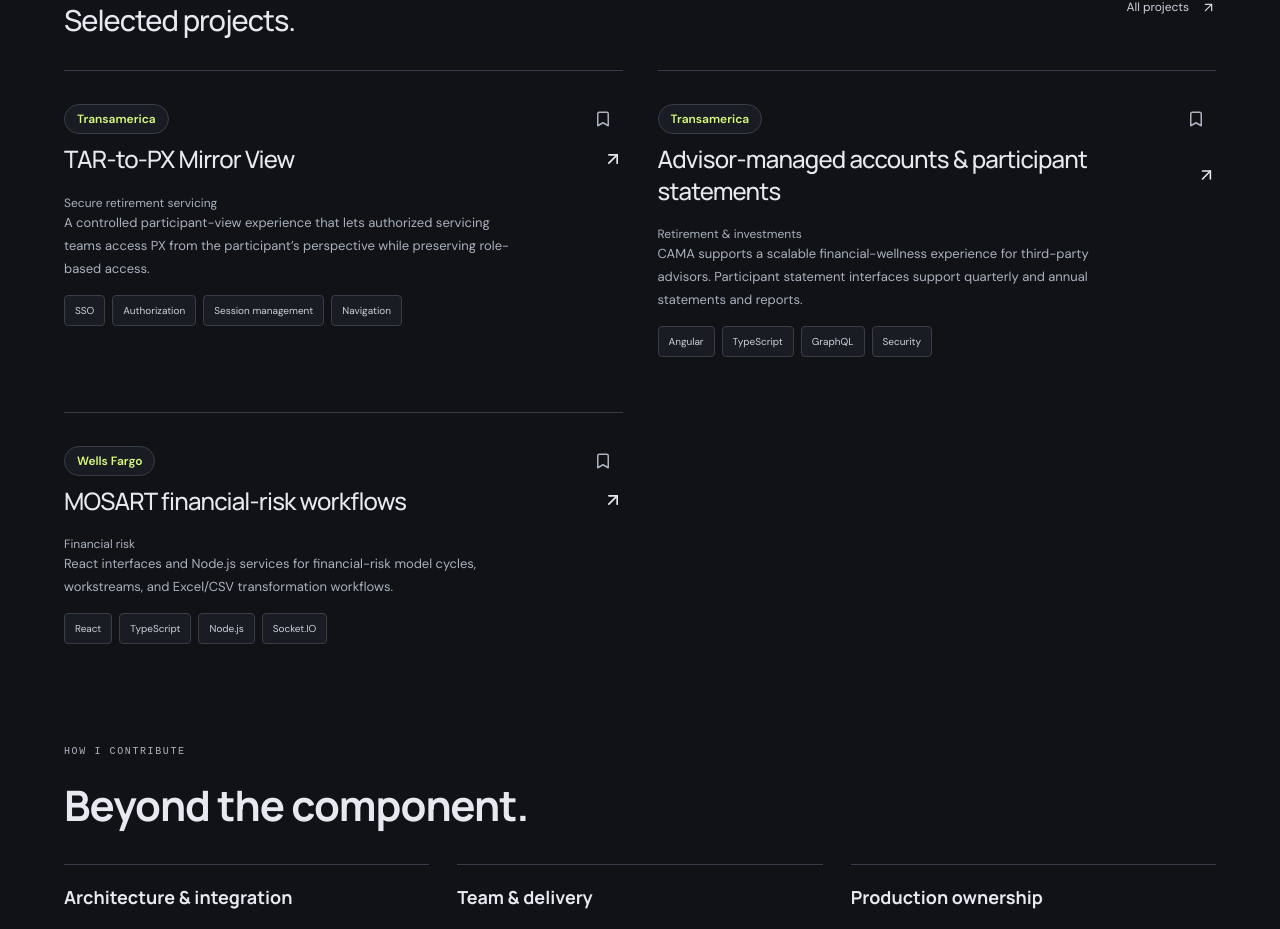
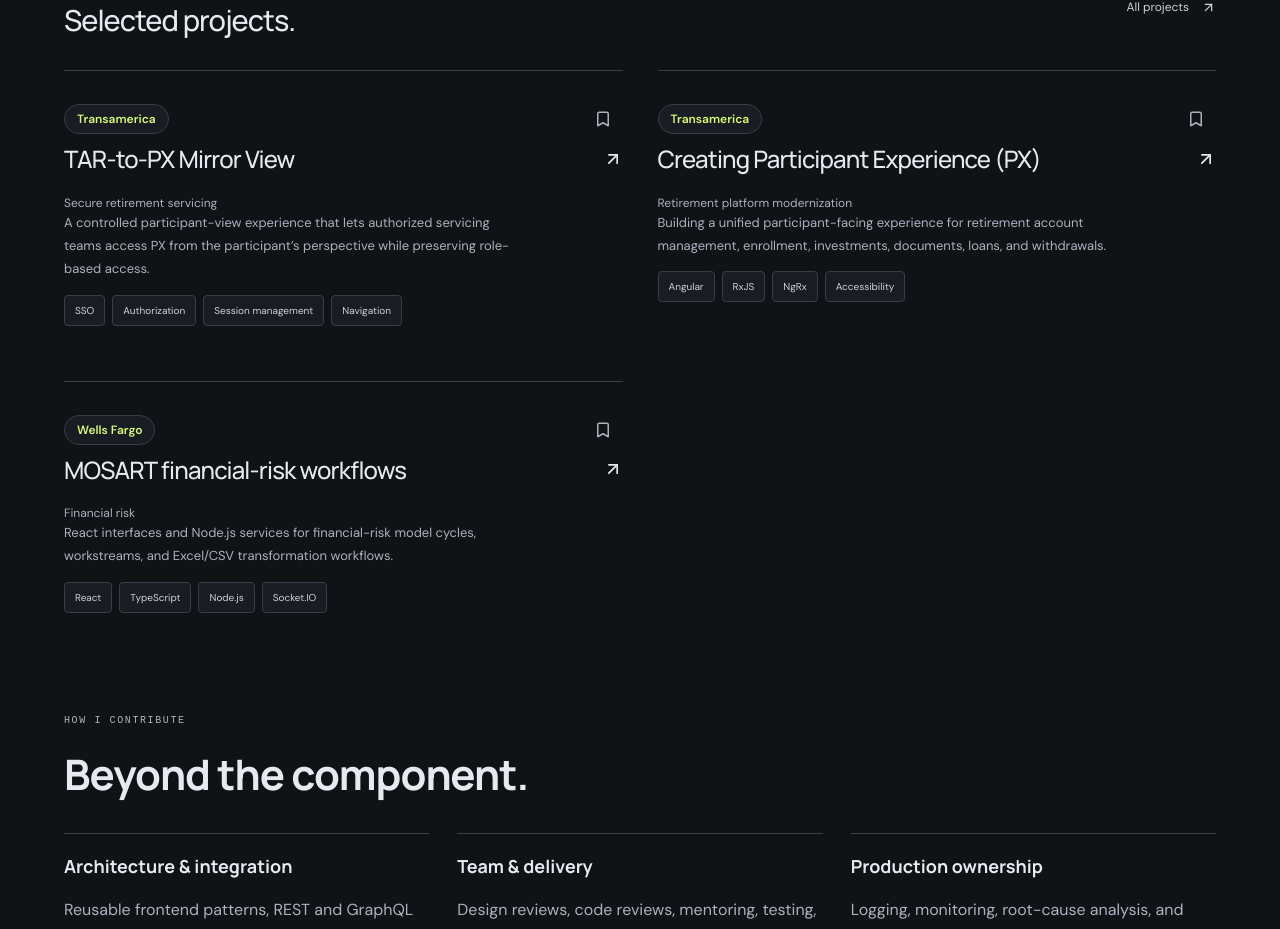
Before and after one commit to roshanrajani/roshan-career-dashboard, a React (Vite) app: page / in a window 1280 px wide. Shown: the part 3319-4248 px from the top of the page. Built offline with nearby package versions, Linux system fonts and the light colour scheme.

Commit message:
Feature Participant Experience project

```diff
--- a/src/data.ts
+++ b/src/data.ts
@@ -11,7 +11,7 @@ export const projects = [
  {id:'svs-modernization',name:'Stable Value Solutions modernization',client:'Transamerica',category:'Legacy modernization',description:'Modernizing retirement investment batch processes from legacy VBScript to Java 17 and PowerShell, with scheduling, integrations, and deployment support.',tags:['Java 17','PowerShell','Control-M','CI/CD'],theme:'mint',focus:['Worked on converting legacy batch jobs and validating their behavior during the transition.','Supported database integrations and Control-M scheduling for investment operations.','Contributed to on-premises CI/CD, security-scanning onboarding, and application monitoring setup.','Coordinated testing and release preparation across engineering teams.'],context:'March 2025–Present · Goal: improve maintainability and reduce reliance on legacy batch technologies.'},
  {id:'tar-px-mirror',name:'TAR-to-PX Mirror View',client:'Transamerica',category:'Secure retirement servicing',description:'A controlled participant-view experience that lets authorized servicing teams access PX from the participant’s perspective while preserving role-based access.',tags:['SSO','Authorization','Session management','Navigation'],theme:'mint',focus:['Integrated identity management and single sign-on for authorized servicing users.','Worked on role-specific participant-view access and navigation filtering.','Handled session continuity and cross-application navigation between legacy servicing tools and PX.','Contributed to TAR UI optimization and the secure PX jump experience.'],context:'2025–2026 · Goal: connect internal servicing workflows with the modern participant platform.'},
  {id:'release-engineering',name:'Release engineering & platform operations',client:'Transamerica',category:'Production delivery',description:'Release preparation and deployment support for retirement applications, covering CI/CD, database changes, and production readiness.',tags:['CI/CD','Release planning','Monitoring'],theme:'mint',focus:['Supported pipeline configuration and coordinated environment and database changes.','Contributed to testing, production readiness, and release validation.','Worked across application and infrastructure teams to prepare deployments and investigate operational issues.'],context:'Supporting work across retirement-platform releases and modernization initiatives.'},
- {id:'retirement',name:'Advisor-managed accounts & participant statements',client:'Transamerica',category:'Retirement & investments',description:'CAMA supports a scalable financial-wellness experience for third-party advisors. Participant statement interfaces support quarterly and annual statements and reports.',tags:['Angular','TypeScript','GraphQL','Security'],theme:'mint',focus:['Designed reusable accessible components, shared services, complex forms, and state-management patterns.','Shaped REST and GraphQL contracts with backend teams; contributed to Spring Boot service layers and Redis-backed BFF services.','Integrated Drupal-managed content and Chart.js financial visualizations; used DynamoDB feature flags and Kibana logs to support controlled releases.','Implemented SAML SSO, role-based access, and entitlements.','Led design and code reviews, mentoring, releases, production validation, and issue resolution.'],context:'Transamerica · Lead Software Engineer · April 2023–Present. Work spans advisor-managed accounts, statements, and secure retirement journeys.'},
+ {id:'retirement',name:'Creating Participant Experience (PX)',client:'Transamerica',category:'Retirement platform modernization',description:'Building a unified participant-facing experience for retirement account management, enrollment, investments, documents, loans, and withdrawals.',tags:['Angular','RxJS','NgRx','Accessibility'],theme:'mint',focus:['Created reusable interfaces and navigation patterns with the Cardinal component library and responsive SCSS.','Coordinated dependent data streams with RxJS and centralized state with NgRx.','Implemented reactive forms, route guards, shared services, and recovery paths for participant journeys.','Connected REST and GraphQL services while preserving secure access and entitlements.','Supported testing, releases, production validation, and ongoing modernization of retirement experiences.'],context:'Transamerica · Senior Frontend Developer / Lead Software Engineer. PX became the strategic foundation for participant self-service and related servicing integrations.'},
  {id:'risk',name:'MOSART financial-risk workflows',client:'Wells Fargo',category:'Financial risk',description:'React interfaces and Node.js services for financial-risk model cycles, workstreams, and Excel/CSV transformation workflows.',tags:['React','TypeScript','Node.js','Socket.IO'],theme:'peach',focus:['Built reusable Material UI components, Redux state, multi-step validation, and loading/error states.','Developed Excel/CSV upload, validation, and transformation workflows with Node.js and Express.','Integrated Python services and Socket.IO updates to surface real-time processing status.','Worked with architects, QA, model owners, and business teams on delivery tradeoffs and release troubleshooting.'],context:'Lead Software Engineer · September 2022–April 2023.'},
  {id:'payroll',name:'Self Onboarding',category:'Client onboarding',client:'Paychex',description:'A self-service enrollment flow for clients to submit business, banking, pay-schedule, and employee information online.',tags:['Angular','Reactive forms','REST','AWS'],theme:'mint',focus:['Built reusable Angular components and reactive forms for multi-step client enrollment.','Integrated REST services and created responsive Material Design interfaces.','Configured CloudFront and S3 delivery of frontend assets.','Supported transaction analytics, Grafana monitoring, and production fixes.'],context:'March–December 2020 · Frontend Developer.'},
  {id:'paychex-rtp',name:'Real Time Payments',category:'Payroll payments',client:'Paychex',description:'Payment-option workflows enabling eligible employers to pay employees the same day their payroll is processed.',tags:['Payroll','Eligibility workflows','Frontend'],theme:'mint',focus:['Worked on the frontend feature for same-day employee payments.','Supported eligibility workflows covering the client, direct-deposit availability, participating banks, and processing date.'],context:'July 2019–February 2020 · Frontend Developer.'},
```
